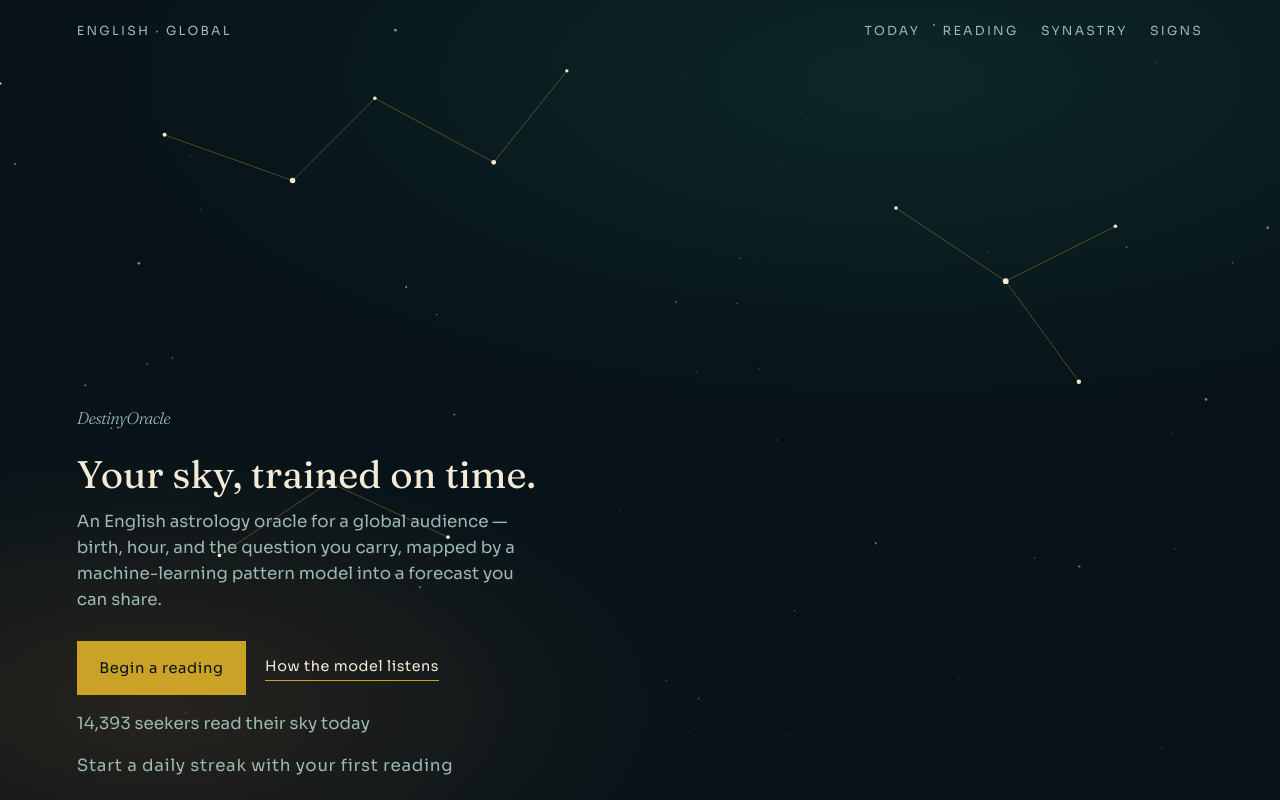
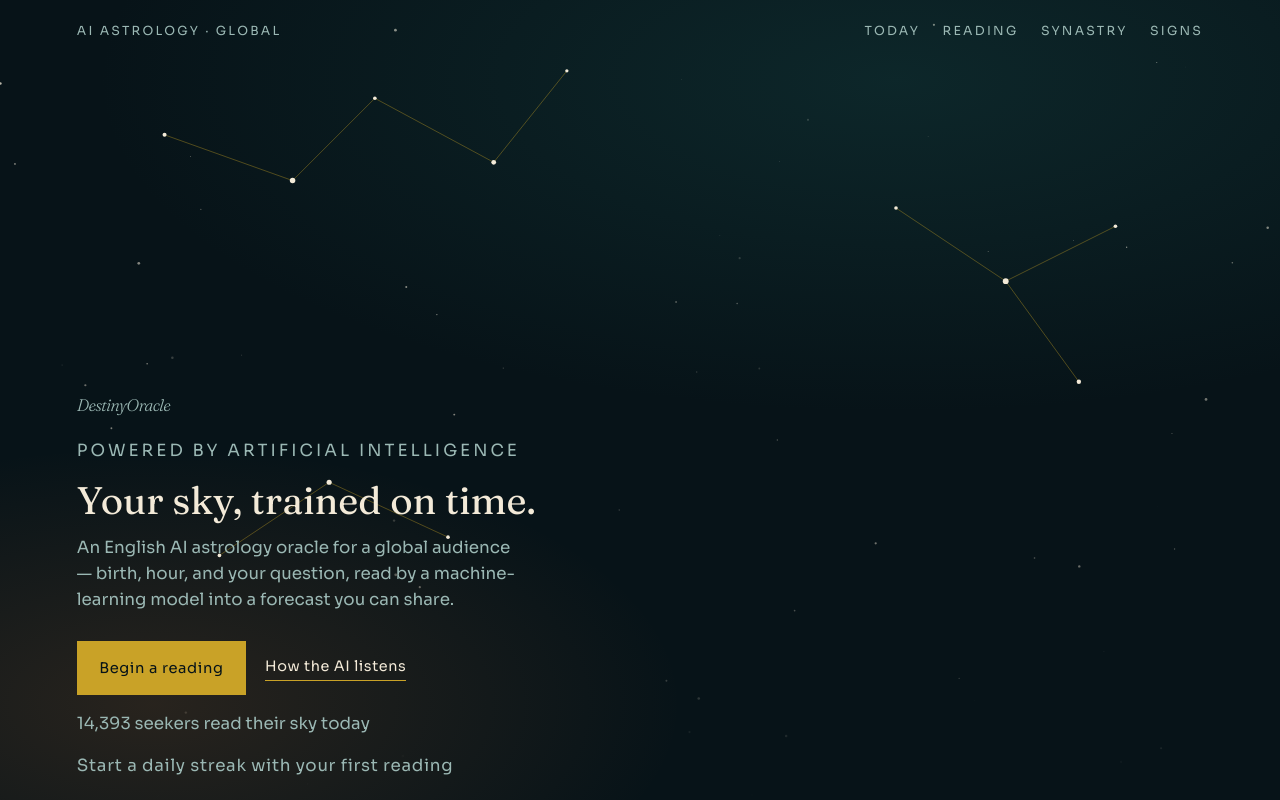
Before and after one commit to Frt682/destiny-oracle, a plain HTML site: page index.html in a window 1280 px wide. Shown: the top 800 px of the page. Drawn offline with Linux system fonts and the light colour scheme.

Commit message:
Make AI astrology explicit in hero, nav, and story cards.
Co-authored-by: Cursor <cursoragent@cursor.com>

```diff
--- a/index.html
+++ b/index.html
@@ -62,7 +62,7 @@
 
   <div class="site">
     <nav class="nav">
-      <span>English · Global</span>
+      <span>AI Astrology · Global</span>
       <div class="nav-links">
         <a href="#today">Today</a>
         <a href="#reading">Reading</a>
@@ -74,11 +74,12 @@
     <header class="hero">
       <p class="brand">DestinyOracle</p>
       <div class="hero-copy">
+        <p class="ai-badge">Powered by artificial intelligence</p>
         <h1>Your sky, trained on time.</h1>
-        <p>An English astrology oracle for a global audience — birth, hour, and the question you carry, mapped by a machine-learning pattern model into a forecast you can share.</p>
+        <p>An English AI astrology oracle for a global audience — birth, hour, and your question, read by a machine-learning model into a forecast you can share.</p>
         <div class="cta">
           <a class="btn" href="#reading">Begin a reading</a>
-          <a class="link" href="#method">How the model listens</a>
+          <a class="link" href="#method">How the AI listens</a>
         </div>
         <p class="proof" id="socialProof"></p>
         <p class="streak" id="streakStat"></p>
@@ -108,7 +109,7 @@
 
     <section class="reading" id="reading">
       <h2>Cast your chart</h2>
-      <p class="lede">Enter the facts the sky already knows. Same inputs return the same sky — deterministic, shareable, global.</p>
+      <p class="lede">Enter the facts the sky already knows. Our AI returns the same sky for the same life — deterministic, shareable, global.</p>
 
       <form id="chart">
         <div class="field">
@@ -210,13 +211,13 @@
     </section>
 
     <section class="method" id="method">
-      <h2>How the model listens</h2>
-      <p>DestinyOracle is not a horoscope mill. It treats your birth date as a seasonal feature, your hour as a rising vector, and your question as a classified intent. Those signals are hashed into a stable seed so the same life returns the same sky — the way a trained model should, not a coin toss.</p>
+      <h2>How the AI listens</h2>
+      <p>DestinyOracle is artificial intelligence meeting astrology — not a random horoscope mill. The model treats your birth date as a seasonal feature, your hour as a rising vector, and your question as classified intent. Those signals feed a stable seed so the same life returns the same sky — trained pattern logic, not a coin toss.</p>
       <p>Built in English for a worldwide audience. Entertainment, not fate. The sky is a mirror. You still walk.</p>
     </section>
 
     <footer class="foot">
-      <span>DestinyOracle · EN · Global</span>
+      <span>DestinyOracle · AI Astrology · Global</span>
       <span>
         <a href="astrology/">Signs</a> ·
         <a href="guides/ai-astrology.html">Guides</a> ·
--- a/js/oracle.js
+++ b/js/oracle.js
@@ -418,7 +418,7 @@ export function drawStoryCard(data) {
 
   ctx.fillStyle = "#c9a227";
   ctx.font = "500 28px Sora, sans-serif";
-  ctx.fillText("DESTINYORACLE", 80, 140);
+  ctx.fillText("DESTINYORACLE · AI ASTROLOGY", 80, 140);
 
   ctx.fillStyle = "#f3ead8";
   ctx.font = "italic 120px Fraunces, serif";
--- a/styles.css
+++ b/styles.css
@@ -309,6 +309,14 @@ a {
   animation: rise 1.2s ease 0.18s both;
 }
 
+.ai-badge {
+  font-size: 0.74rem;
+  letter-spacing: 0.18em;
+  text-transform: uppercase;
+  color: var(--gold);
+  margin-bottom: 0.85rem;
+}
+
 .hero h1 {
   font-family: var(--display);
   font-size: clamp(1.6rem, 3vw, 2.4rem);
```
